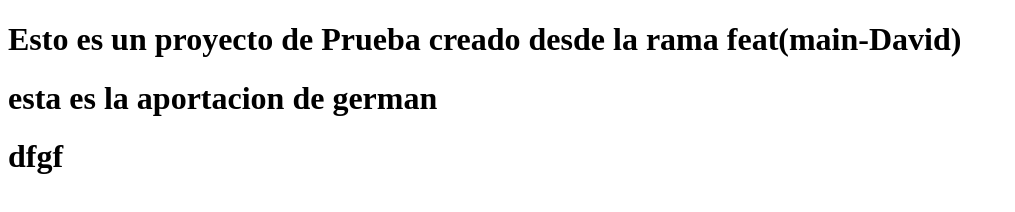
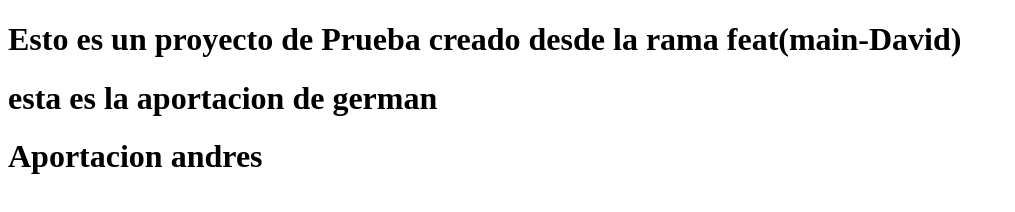
Before and after one commit to davidmll/tarea-dia-24-grupo4, a plain HTML site: page src/index.html in a window 1280 px wide. Shown: the whole page, without its empty margins (0-1015 px from the left). Drawn offline with Linux system fonts and the light colour scheme.

Commit message:
andres_3

```diff
--- a/src/index.html
+++ b/src/index.html
@@ -11,6 +11,6 @@
 
     <h1>esta es la aportacion de german</h1>
 
-    <h1>dfgf</h1>
+    <h1>Aportacion andres </h1>
 </body>
 </html>
```
